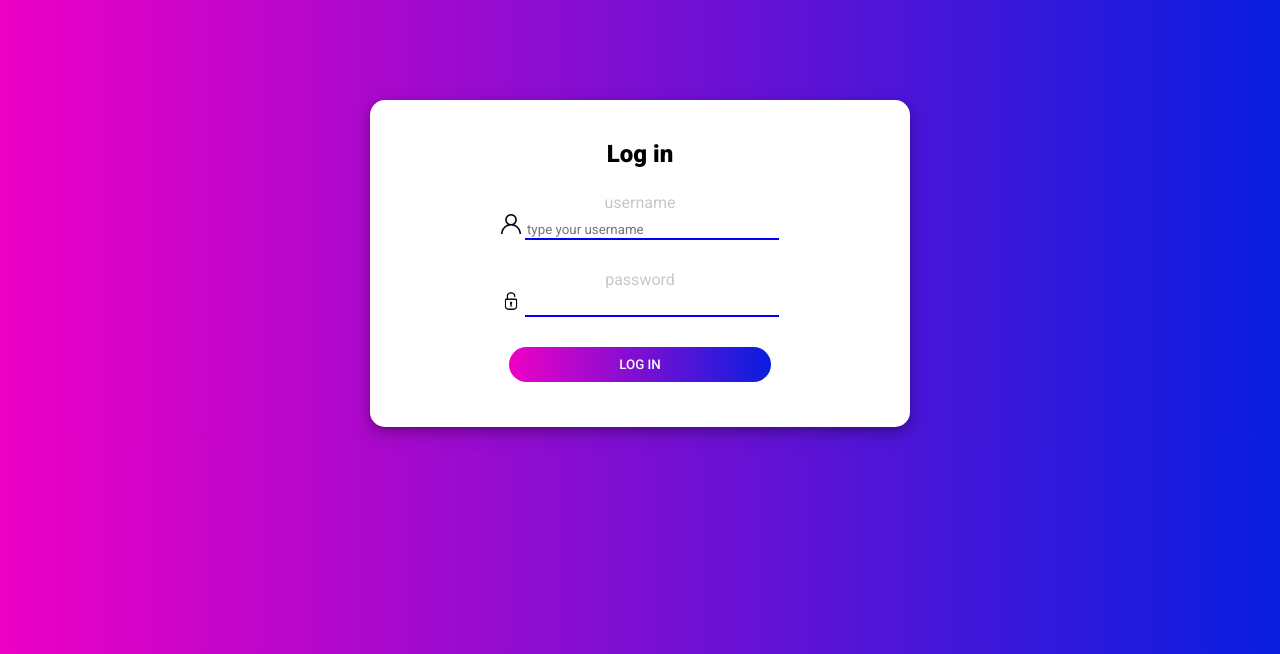
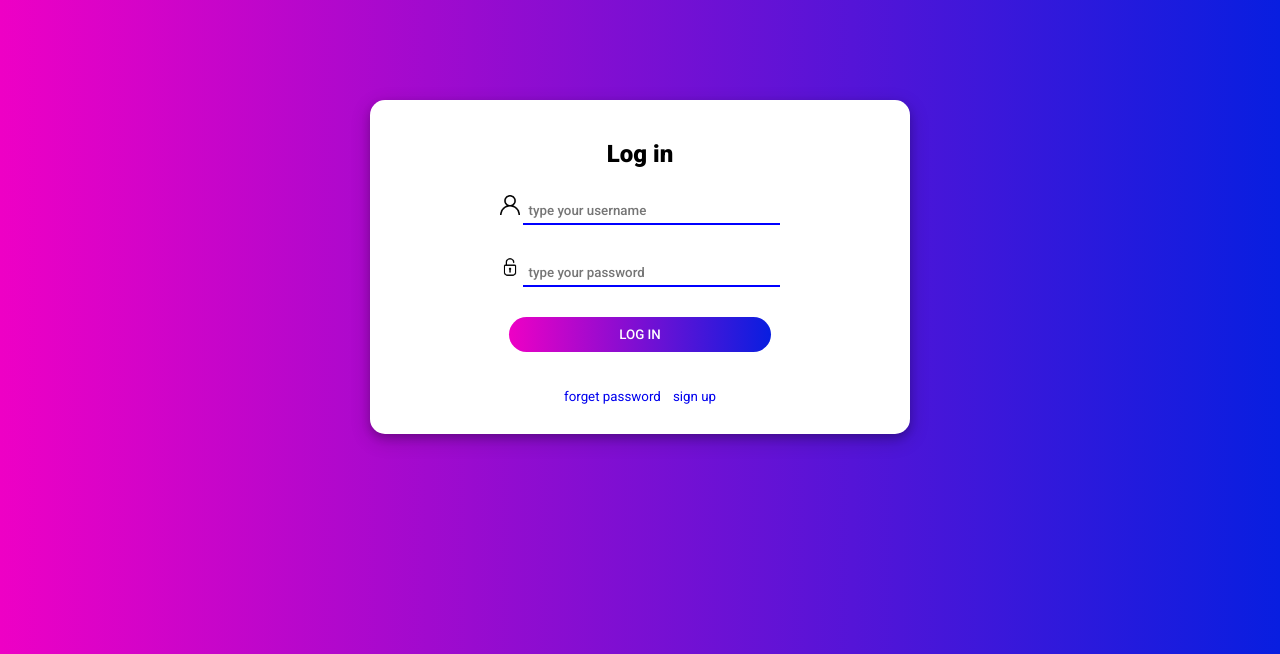
Before and after one commit to neunicorn/tabungan-sekolah, a PHP site: page / in a window 1280 px wide. Shown: the top 654 px of the page. Run offline with PHP 8.4, Linux system fonts and the light colour scheme.

Commit message:
membenahi css

```diff
--- a/css/style.css
+++ b/css/style.css
@@ -24,7 +24,6 @@ body{
 .container{
     width: 500px;
     margin-top: 100px;
-    padding-top: 5px;
     border-radius: 15px;
     background-color: white;
     text-align: center;
@@ -38,6 +37,8 @@ body{
 
 
 input[type=text], input[type=password]{
+    padding-left: 5px;
+    padding-bottom: 5px;
     border: none;
     background-color: transparent;
     width: 250px;
@@ -46,7 +47,11 @@ input[type=text], input[type=password]{
     outline: none;
     border-bottom: 2px solid blue;
     font-family: 'Roboto', sans-serif;
+    font-weight: 500;
 
+}
+input[type=text], input[type=password]:focus{
+    background-color: transparent;
 }
 
 
@@ -59,7 +64,7 @@ button[type=submit]{
     font-weight: 500;
     background: rgb(238,0,197);
     background: linear-gradient(90deg, rgba(238,0,197,1) 0%, rgba(8,30,224,1) 100%);
-    outline: none   ;
+    outline: none;
 
 }
 button[type=submit]:hover{
@@ -73,3 +78,18 @@ button[type=submit]:hover{
 label{
     text-align: left;
 }
+
+table{
+    margin: auto;
+    padding: 5px;
+}
+
+td{
+    margin: auto;
+    padding: 2px 5px;
+    font-family: 'Roboto', sans-serif;
+}
+
+a{
+    text-decoration: none;
+}
--- a/index.php
+++ b/index.php
@@ -1,3 +1,9 @@
+<?php
+
+include("mysqlconfig.php");
+
+?>
+
 <!DOCTYPE html>
 <html lang="en">
 <head>
@@ -13,23 +19,29 @@
 
             <div class="container">
                 <h2>Log in</h2>
-                <form action="login.php" method="POST">
+                <form action="main.php" method="POST">
                     <div class = "login-space">
-                        <label for="username">username</label>
-                        <br>
+                        <!-- <label for="username">username</label> -->
                         <img src="img/user2.png" alt="" width="5px">
-                        <input type="text" name="username" placeholder="type your username">
+                        <input type="text" name="username" placeholder="type your username" required>
                     </div>
                     <div class="login-space">
-                        <label for="password">password</label>
-                        <br>
+                        <!-- <label for="password">password</label> -->
                         <img src="img/unlock.png" alt="">
-                        <input type="password" name="password" id="">
+                        <input type="password" name="password" placeholder="type your password" required>
                     </div>
                     <div class="login-space">
                         <button type="submit">LOG IN</button>
                     </div>
+
                 </form>
+                <table>
+                    <tr>
+                        <td><small><a href="#">forget password</a></small></td>
+                        <td><small><a href="#">sign up</a></small></td>
+                    </tr>
+
+                </table>
             </div>
 
 
--- /dev/null
+++ b/mysqlconfig.php
@@ -0,0 +1,8 @@
+<?php
+
+$conn= mysqli_connect('localhost:3308', 'root', '', 'tabungan_sekolah');
+if(!$conn){
+    die('gagal connect' .$conn->connect_error());
+}
+
+?>
```
Also changed, not shown: main.php (added, +12 -0 lines).
